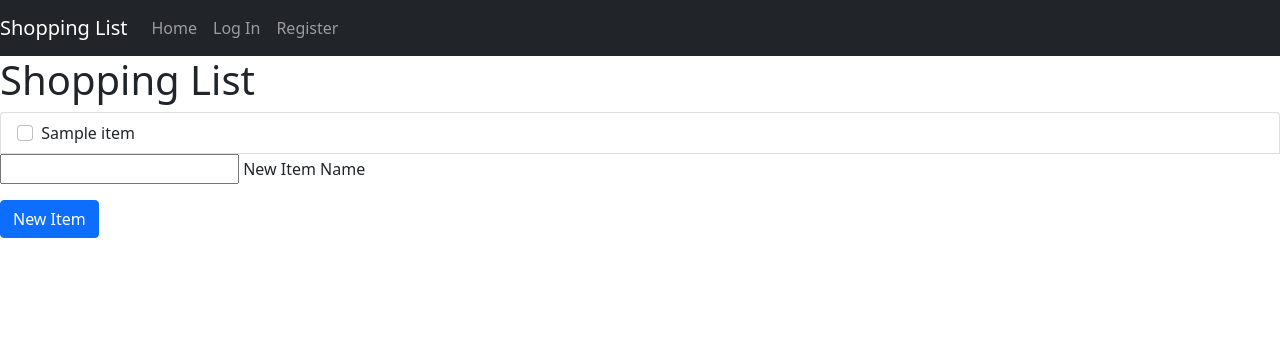
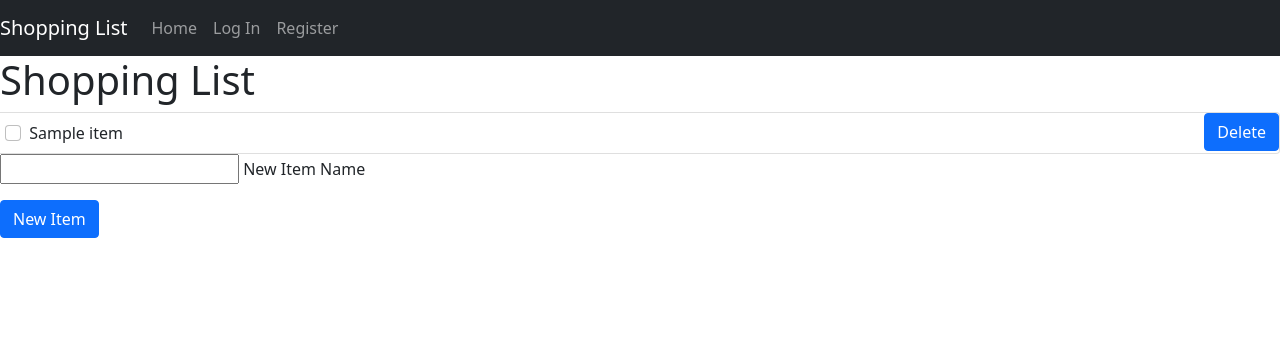
Before and after one commit to aliclarke206/Shopping_List, a Flask app: page / in a window 1280 px wide. Shown: the top 356 px of the page. Run offline with Flask 2, Linux system fonts and the light colour scheme; a database or web service that is not in the repository returns one stand-in record (values such as "Sample title"); some libraries are stand-ins or nearby versions.

Commit message:
added delete item funtionality

```diff
--- a/app.py
+++ b/app.py
@@ -127,9 +127,14 @@ def add_item():
         flash("Item Successfully Added")
         return redirect(url_for("get_items"))
 
-    return render_template("add_item.html")
+    return render_template("items.html")
 
 
+@app.route("/delete_item/<item_id>")
+def delete_item(item_id):
+    mongo.db.items.remove({"_id": ObjectId(item_id)})
+    flash("item Successfully Deleted")
+    return redirect(url_for("get_items"))
 
 if __name__ == "__main__":
     app.run(host=os.environ.get("IP"),
--- a/templates/items.html
+++ b/templates/items.html
@@ -2,18 +2,22 @@
 {% block content %}
 <h1>Shopping List</h1>
 
+<div class="row">
     <div class="list-group">
         {% for item in items %}
         <label class="list-group-item">
           <input class="form-check-input me-1" type="checkbox" value="">
           {{ item.item_name }}
+          <span><a class="btn btn-primary position-absolute top-0 end-0" href="{{ url_for('delete_item', item_id=item._id) }}" role="button">Delete</a></span>
         </label>
-        {% endfor %}
+    </div>
+    {% endfor %}
+        </div>
 
     <form method="POST" action="{{ url_for('add_item') }}">
         <div class="mb-3">
             <div class="input-field col s12">
-                <input id="item_name" name="item_name" minlength="5" maxlength="50"
+                <input id="item_name" name="item_name" maxlength="50"
                     type="text" class="validate" required>
                 <label for="item_name">New Item Name</label>
             </div>
```
